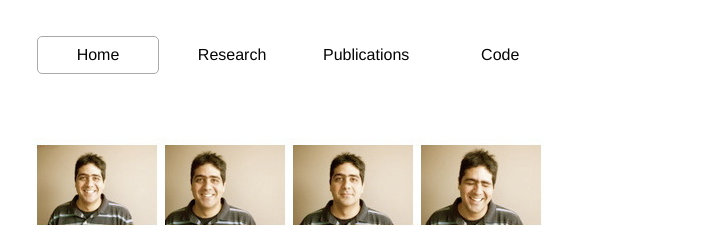
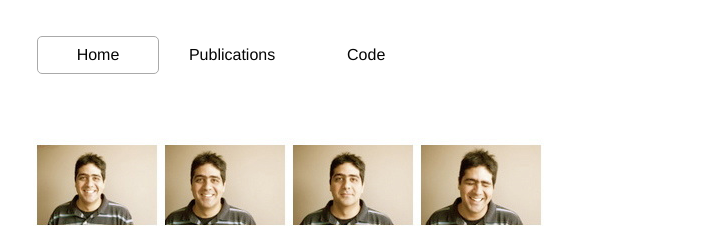
Before and after one commit to koraykv/koraykv.github.com, a Jekyll site: the page built from index.md, in a window 1280 px wide. Shown: the top 238 px of the page, without its empty margins (287-988 px from the left). Built offline with Jekyll 4.4.1, drawn with Linux system fonts in a browser that asks for light colours.

Commit message:
Update nav.html

```diff
--- a/_includes/nav.html
+++ b/_includes/nav.html
@@ -1,6 +1,6 @@
 <ul>
 	<li><a href="index.html" class="home">Home</a></li>
-	<li><a href="research.html" class="research">Research</a></li>
+	<!--<li><a href="research.html" class="research">Research</a></li> -->
 	<li><a href="publications.html" class="publications">Publications</a></li>
 	<li><a href="code.html" class="code">Code</a></li>
 </ul>
```
